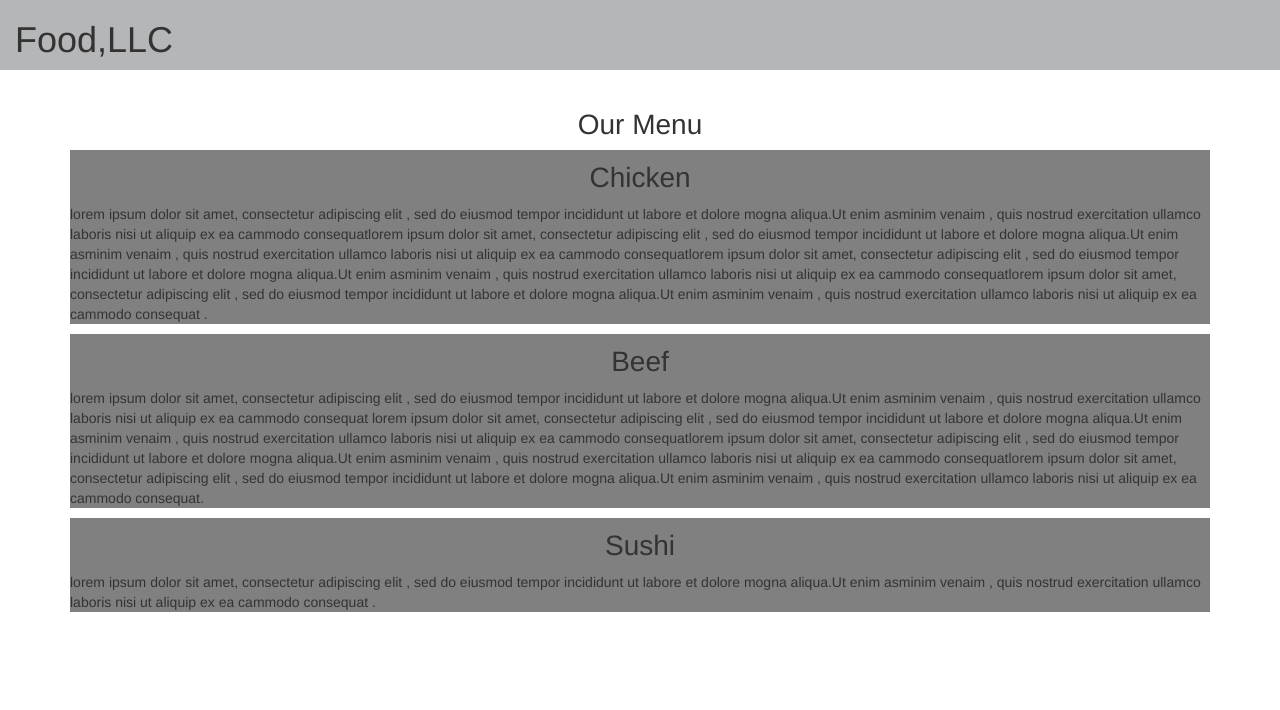
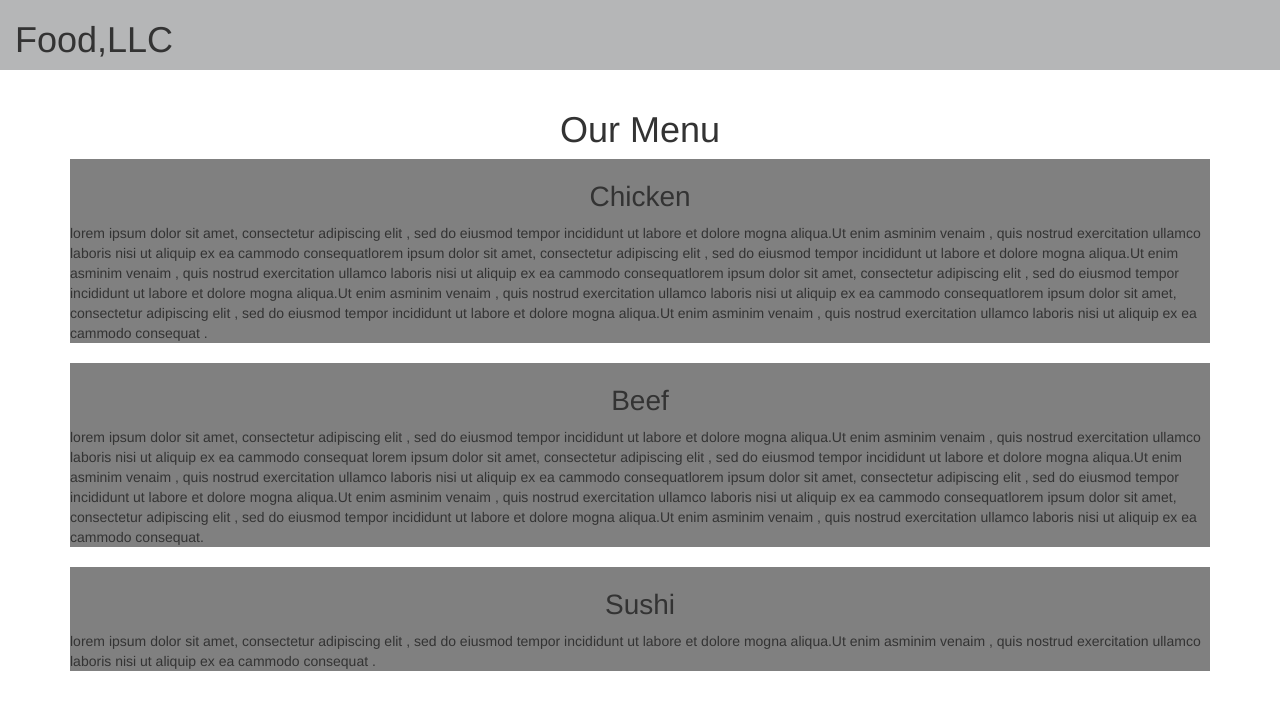
Before and after one commit to Vinukmr/Vinu.github.io, a plain HTML site: page Ass2/ass2.html in a window 1280 px wide. Drawn offline with nearby package versions, Linux system fonts and the light colour scheme; files that its build step writes are made by us from their sources.

Commit message:
Update ass2.html

```diff
--- a/Ass2/ass2.html
+++ b/Ass2/ass2.html
@@ -5,10 +5,14 @@
   <meta charset="utf-8">
   <meta name="viewport" content="width=device-width, initial-scale=1">
   <link rel="stylesheet" href="https://maxcdn.bootstrapcdn.com/bootstrap/3.3.7/css/bootstrap.min.css">
-  <link rel="stylesheet" type="text/css" href="css/style.css">
+
+  <link rel="stylesheet" href="css/bootstrap.min.css">
+    <link rel="stylesheet" href="css/style.css">
+
+  <link rel="stylesheet" type="text/css" href="style.css">
   <script src="https://ajax.googleapis.com/ajax/libs/jquery/3.3.1/jquery.min.js"></script>
   <script src="https://maxcdn.bootstrapcdn.com/bootstrap/3.3.7/js/bootstrap.min.js"></script>
-  <link rel="stylesheet" href="css/bootstrap.min.css">
+  <link rel="stylesheet" href="bootstrap.min.css">
 </head>
 <body>
 
@@ -36,23 +40,23 @@
 </nav>
 
   <div class="container blks">
-  	<h1 class="center">Our Menu</h1>
-<div id="chicken">
-	<h4 class="center">Chicken</h4>
+  	<h1 class="text-center">Our Menu</h1>
+<div  id="chicken">
+	<h4 class="center col-sm-12 col-xs-12">Chicken</h4>
 	<span>lorem ipsum dolor sit amet, consectetur adipiscing elit , sed do eiusmod tempor incididunt ut labore et dolore mogna aliqua.Ut enim asminim venaim , quis nostrud exercitation ullamco laboris nisi ut aliquip ex ea cammodo consequatlorem ipsum dolor sit amet, consectetur adipiscing elit , sed do eiusmod tempor incididunt ut labore et dolore mogna aliqua.Ut enim asminim venaim , quis nostrud exercitation ullamco laboris nisi ut aliquip ex ea cammodo consequatlorem ipsum dolor sit amet, consectetur adipiscing elit , sed do eiusmod tempor incididunt ut labore et dolore mogna aliqua.Ut enim asminim venaim , quis nostrud exercitation ullamco laboris nisi ut aliquip ex ea cammodo consequatlorem ipsum dolor sit amet, consectetur adipiscing elit , sed do eiusmod tempor incididunt ut labore et dolore mogna aliqua.Ut enim asminim venaim , quis nostrud exercitation ullamco laboris nisi ut aliquip ex ea cammodo consequat .
 </span>
 </div>
-
+<br>
 
 <div id="beef">
-	<h4 class="center" >Beef</h4>
+	<h4 class="center col-sm-12 col-xs-12" >Beef</h4>
 	<span>lorem ipsum dolor sit amet, consectetur adipiscing elit , sed do eiusmod tempor incididunt ut labore et dolore mogna aliqua.Ut enim asminim venaim , quis nostrud exercitation ullamco laboris nisi ut aliquip ex ea cammodo consequat lorem ipsum dolor sit amet, consectetur adipiscing elit , sed do eiusmod tempor incididunt ut labore et dolore mogna aliqua.Ut enim asminim venaim , quis nostrud exercitation ullamco laboris nisi ut aliquip ex ea cammodo consequatlorem ipsum dolor sit amet, consectetur adipiscing elit , sed do eiusmod tempor incididunt ut labore et dolore mogna aliqua.Ut enim asminim venaim , quis nostrud exercitation ullamco laboris nisi ut aliquip ex ea cammodo consequatlorem ipsum dolor sit amet, consectetur adipiscing elit , sed do eiusmod tempor incididunt ut labore et dolore mogna aliqua.Ut enim asminim venaim , quis nostrud exercitation ullamco laboris nisi ut aliquip ex ea cammodo consequat.
 </span>
 </div>
 
-
-<div id="sushi">
-<h4 class="center">Sushi</h4>
+  <br>
+<div   id="sushi">
+<h4 class="center col-sm-12 col-xs-12">Sushi</h4>
 	<span>lorem ipsum dolor sit amet, consectetur adipiscing elit , sed do eiusmod tempor incididunt ut labore et dolore mogna aliqua.Ut enim asminim venaim , quis nostrud exercitation ullamco laboris nisi ut aliquip ex ea cammodo consequat .
 </span>
 </div>
```
